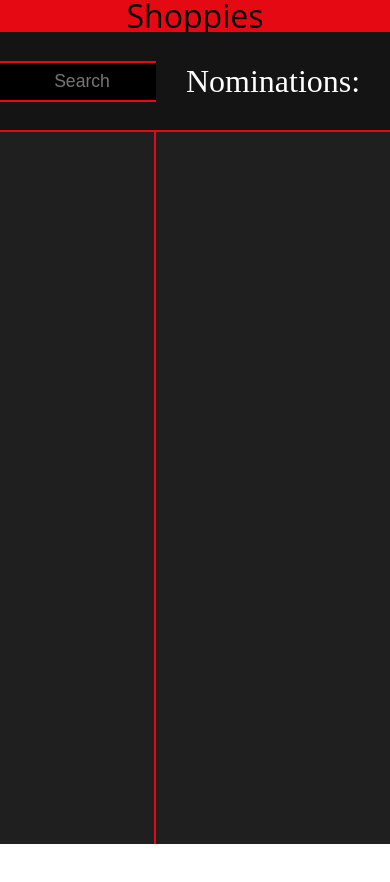
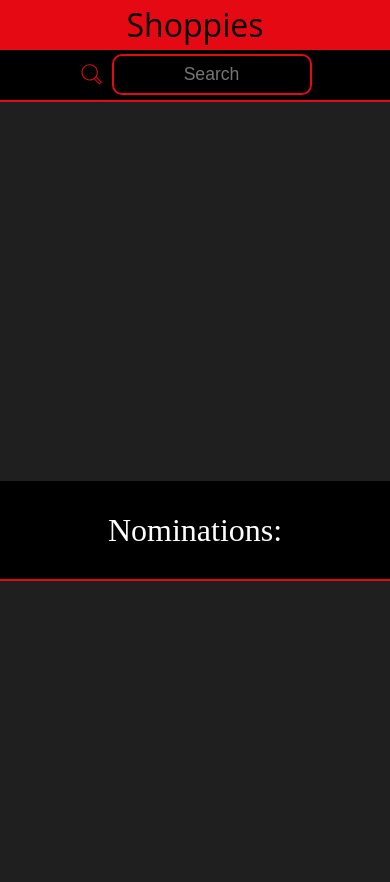
Before and after one commit to KevinLam2980/Shoppies, a React (Create React App) app: page / in a window 390 px wide. Shown: the top 882 px of the page. Before the commit the page ends 844 px from the top, so only its background shows below. Built offline with nearby package versions, Linux system fonts and the light colour scheme.

Commit message:
add media queries for tablet view

```diff
--- a/src/components/Dashboard.js
+++ b/src/components/Dashboard.js
@@ -21,6 +21,13 @@
         height: 100%;
         width: 100%;
     }
+    @media (max-width: 850px) {
+        height: 100%;
+        overflow: scroll;
+        div#mainSection {
+            flex-direction: column
+        }
+}
 `
 
 const Dashboard = () => {
--- a/src/components/Movie.js
+++ b/src/components/Movie.js
@@ -53,17 +53,36 @@
             border: none;
             overflow: hidden;
         }
+    @media (max-width: 850px) {
+        height: 100px;
+        img {
+            height: 100px;
+        }
+        button.addBTN {
+            height: 100px;
+            background-color: #E50914;
+            border: 1px solid black;
+            outline: none;
+            transition: 0.6s ease-out;
+            display: hidden;
+            overflow: hidden;
+            width: 15%;
+            padding: 0;
+    }
+    }
 `
 
 const StyledNominatedMovie = styled.div`
     display: flex;
     flex-direction: column;
-    width: 175px;
-    height: 240px;
+    min-height: 150px;
+    max-width: 175px;
+    height: 90%;
     justify-content: center;
     text-align: center;
     color: white;
     background-color: rgba(20,20,20);
+    font-size: 1rem;
     cursor: pointer;
     img {
         width: 100%;
@@ -75,7 +94,18 @@
         display: flex;
         justify-content: center;
         align-items: center;
+        padding: 0.5rem;
     }
+    @media (max-width: 1200px) {
+    font-size: 0.85rem;
+  }
+    @media (max-width: 1050px) {
+        font-size: 0.8rem;
+    }
+
+    /* @media (max-width: 768px) {
+    font-size: 0.5rem;
+  } */
 `
 
 
--- a/src/components/MovieInfo.js
+++ b/src/components/MovieInfo.js
@@ -5,7 +5,7 @@
 
 const StyledMovieInfo = styled.div`
 height: 65%;
-padding: 0 2rem;
+padding: 1rem 2rem 0;
 color: white;
 display: flex;
 flex-direction: column;
@@ -48,6 +48,11 @@
         padding: 0.5rem 0.75rem;
         border-bottom: 1px solid #1f1f1f;
     }
+    @media (max-width: 1050px) {
+        .movieDetails {
+             font-size: 0.9rem;
+        }
+    }
 }
 button.removeBTN {
     transition: 0.7s;
@@ -87,9 +92,12 @@
         box-shadow: 0 0 7px 2px black;
     }
 }
-
-
-`
+    @media (max-width: 1050px) {
+        .imdbBTN, button.removeBTN {
+              font-size: 0.8rem;
+        }
+}
+    `
 
 const MovieInfo = (props) => {
     const {movieInfo, removeNominatedMovie} = props
@@ -108,6 +116,7 @@
                 <div className='movieDetails'>
                     <div className='movieDetailsLeft'>
                         <p>Genre: {movieInfo.Genre}</p>
+                        <p>Rated: {movieInfo.Rated}</p>
                         <p>Director: {movieInfo.Director}</p>
                         <p>Released: {movieInfo.Released}</p>
                         <p>Writer(s): {movieInfo.Writer}</p>
@@ -117,13 +126,10 @@
                         <p>Production: {movieInfo.Production}</p>
                         <p>Award(s): {movieInfo.Awards}</p>
                         <p>Country: {movieInfo.Country}</p>
+                    </div>
+                    <div className='movieDetailsRight'>
                         <p>Language: {movieInfo.Language}</p>
-
-                    </div>
-
-                    <div className='movieDetailsRight'>
                         <p>Runtime: {movieInfo.Runtime}</p>
-                        <p>Rated: {movieInfo.Rated}</p>
                         <p>Metascore: {movieInfo.Metascore}</p>
                         <p>imdbRating: {movieInfo.imdbRating}</p>
                         <p>imdbVotes: {movieInfo.imdbVotes}</p>
--- a/src/components/NominationSection.js
+++ b/src/components/NominationSection.js
@@ -28,6 +28,15 @@
     #nominatedMovieView {
         height: calc(100vh - 100px);
     }
+    @media (max-width: 850px) {
+        height: 100%;
+        width: 100%;
+        div#nominationSectionHeader {
+            height: 75x;
+            background-color: black;
+
+        }
+}
 `
 
 const NominationSection = () => {
--- a/src/components/SearchResults.js
+++ b/src/components/SearchResults.js
@@ -10,6 +10,10 @@
     height: calc(100vh - 100px);
     padding-bottom: 51px;
     border-right: 2px solid #E50914;
+    @media (max-width: 850px) {
+        border: none;
+        padding-bottom: 1px;
+    }
 `
 
 const SearchResults = (props) => {
--- a/src/components/SearchSection.js
+++ b/src/components/SearchSection.js
@@ -19,6 +19,14 @@
         height: 100px;
         border-bottom: 2px solid #E50914;
     }
+    @media (max-width: 850px) {
+        height: calc(60vh - 75px);
+        width: 100%;
+        div#searchHeader {
+            height: 75x;
+            background-color: black;
+        }
+}
 `
 
 const SearchSection = () => {
```
Also changed, not shown: 1 other file (tests, documents, lock files or other folders).
